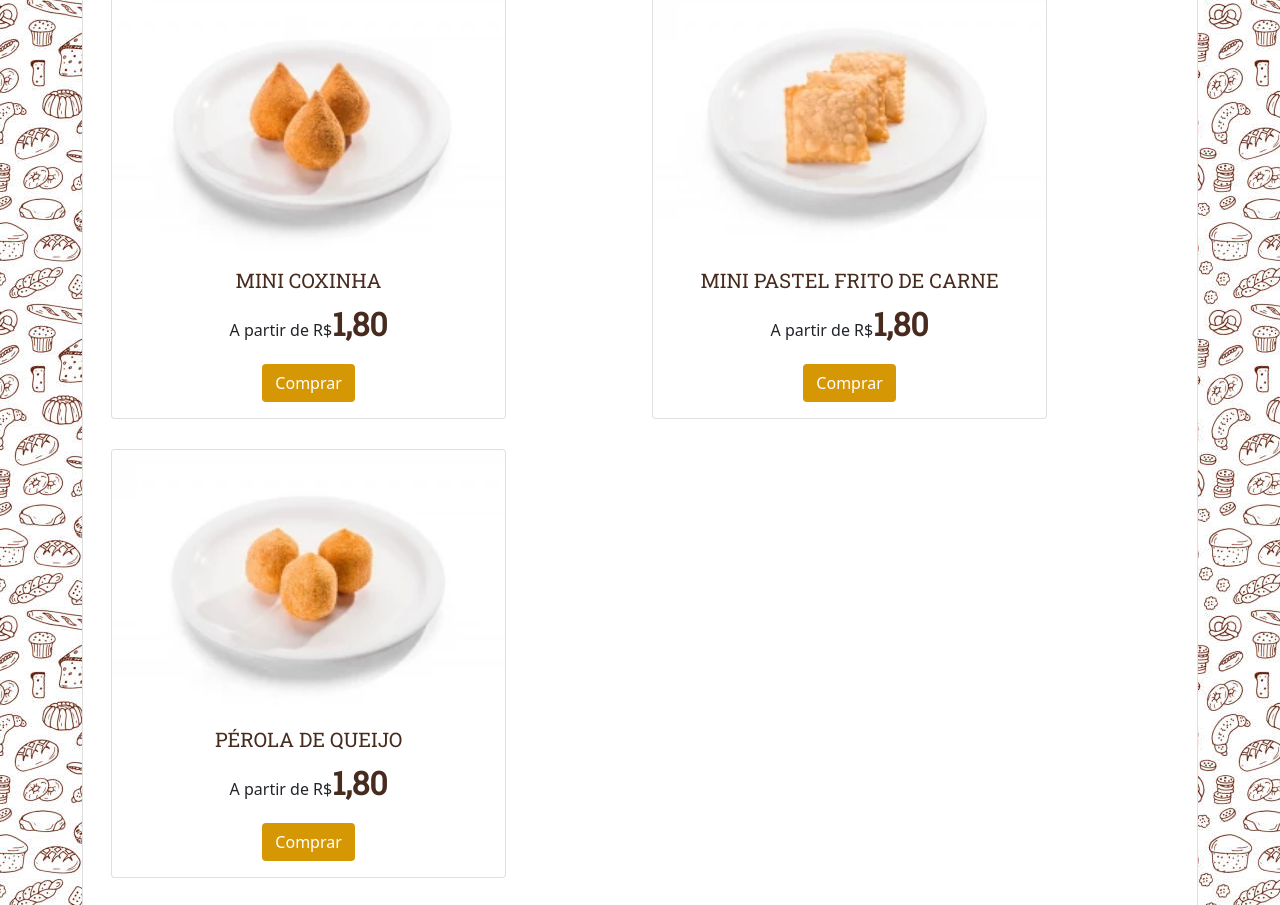
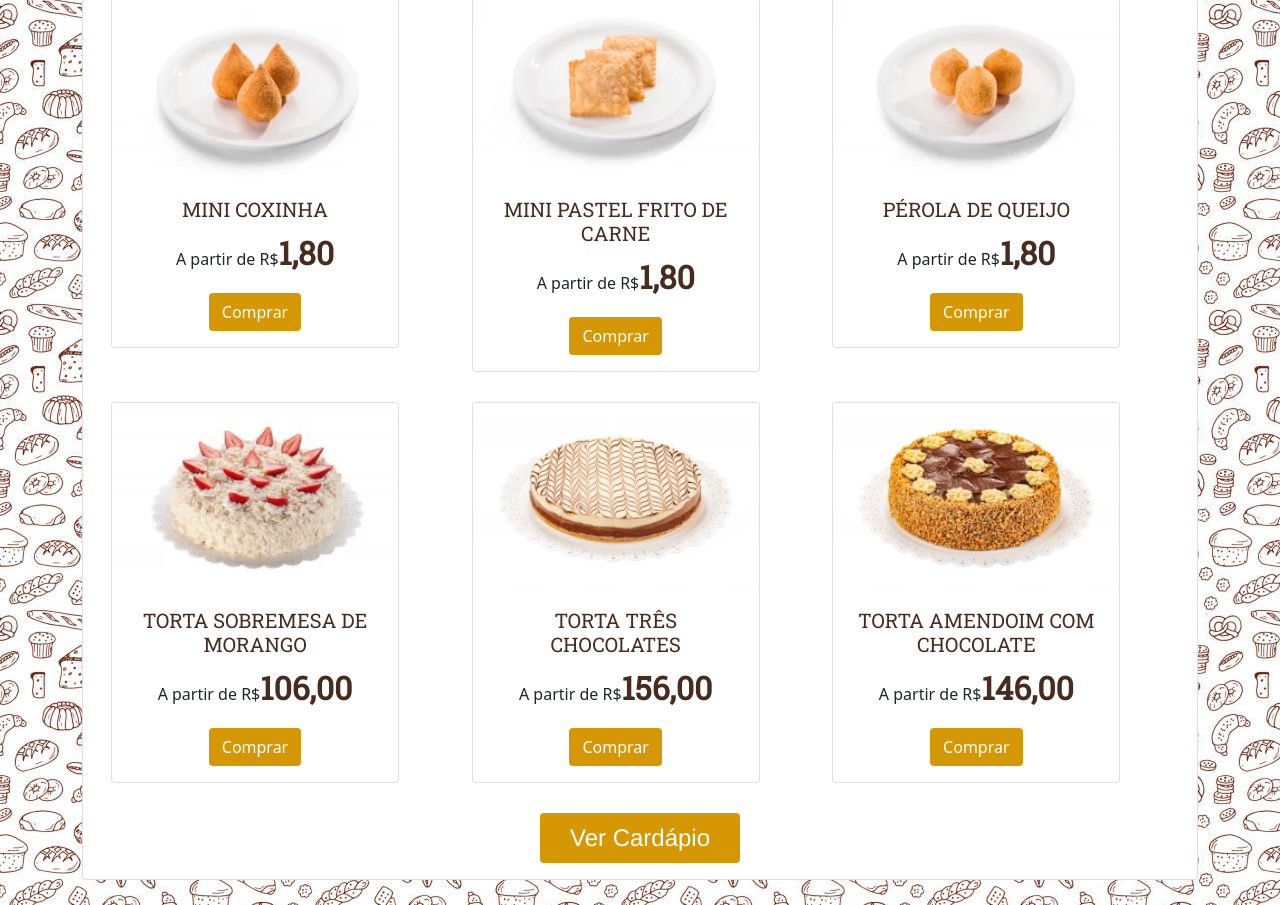
Before and after one commit to LuizEduardoCR/DevWeb-PI, a plain HTML site: page index.html in a window 1280 px wide. Shown: the part 745-1650 px from the top of the page. Drawn offline with nearby package versions, Linux system fonts and the light colour scheme.

Commit message:
ajuste responsividade

```diff
--- a/index.html
+++ b/index.html
@@ -69,7 +69,7 @@
           <div class="container text-center">
             <div class="row">
               <div class="col">
-                <div class="card" id="card" style="width: 24.7rem;">
+                <div class="card" id="card" style="width: 18rem;">
                   <img src="imagens/256_124.webp" class="card-img-top" alt="imagens/256_124.webp">
                   <div class="card-body">
                     <h5 class="card-title">MINI COXINHA</h5>
@@ -80,7 +80,7 @@
                 </div>
               </div>
               <div class="col">
-                <div class="card" id="card" style="width: 24.7rem;">
+                <div class="card" id="card" style="width: 18rem;">
                   <img src="imagens/miniPastel.webp" class="card-img-top" alt="imagens/256_124.webp">
                   <div class="card-body">
                     <h5 class="card-title">MINI PASTEL FRITO DE CARNE</h5>
@@ -91,7 +91,7 @@
                 </div>
               </div>
               <div class="col">
-                <div class="card" id="card" style="width: 24.7rem;">
+                <div class="card" id="card" style="width: 18rem;">
                   <img src="imagens/perolaQeuijo.webp" class="card-img-top" alt="imagens/256_124.webp">
                   <div class="card-body">
                     <h5 class="card-title">PÉROLA DE QUEIJO
@@ -110,7 +110,7 @@
           <div class="container text-center">
             <div class="row">
               <div class="col">
-                <div class="card" id="card" style="width: 24.7rem;">
+                <div class="card" id="card" style="width: 18rem;">
                   <img src="imagens/torta-morango-com-suspiro.webp" class="card-img-top" alt="imagens/256_124.webp">
                   <div class="card-body">
                     <h5 class="card-title">TORTA SOBREMESA DE MORANGO
@@ -123,7 +123,7 @@
                 </div>
               </div>
               <div class="col">
-                <div class="card" id="card" style="width: 24.7rem;">
+                <div class="card" id="card" style="width: 18rem;">
                   <img src="imagens/torta3amores.webp" class="card-img-top" alt="imagens/256_124.webp">
                   <div class="card-body">
                     <h5 class="card-title">TORTA TRÊS CHOCOLATES
@@ -135,7 +135,7 @@
                 </div>
               </div>
               <div class="col">
-                <div class="card" id="card" style="width: 24.7rem;">
+                <div class="card" id="card" style="width: 18rem;">
                   <img src="imagens/tortaAmendoim.webp" class="card-img-top" alt="imagens/256_124.webp">
                   <div class="card-body">
                     <h5 class="card-title">TORTA AMENDOIM COM CHOCOLATE
```
